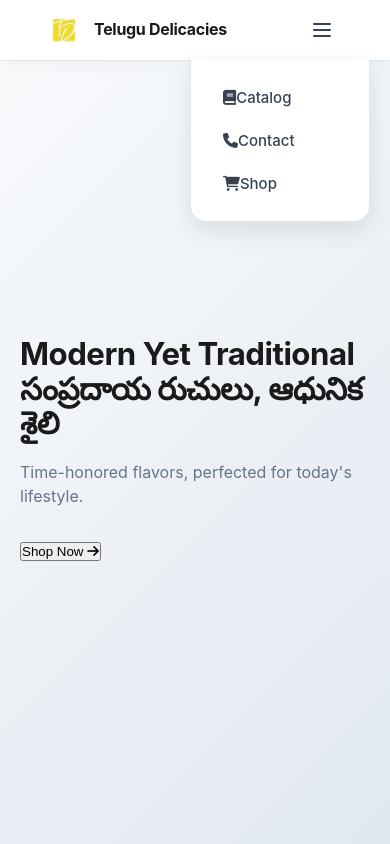
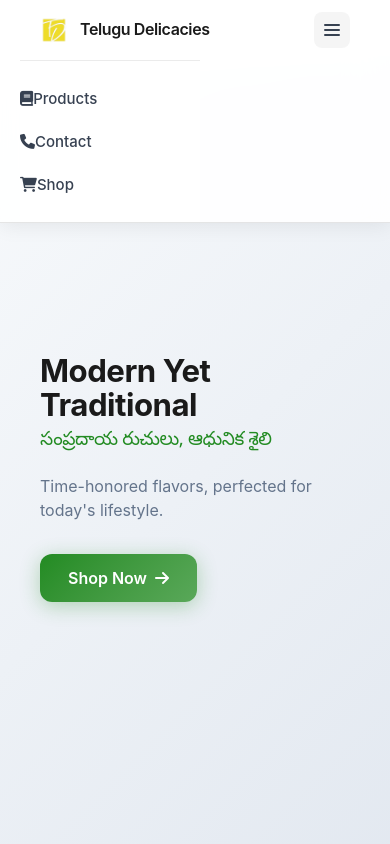
Before and after one commit to TeluguDelicacies/TD2, a website: page index.html in a window 390 px wide. Both pictures are taken after a click on the button "Toggle navigation menu". Shown: the top 844 px of the page. Drawn offline with Linux system fonts and the light colour scheme.

Commit message:
Align HTML and CSS files properly

```diff
--- a/index.html
+++ b/index.html
@@ -9,7 +9,7 @@
     <meta name="author" content="Telugu Delicacies">
 
     <!-- Page Title -->
-    <title>Telugu Delicacies - Modern Yet Treditional</title>
+    <title>Telugu Delicacies - Modern Yet Traditional</title>
 
     <!-- External Stylesheets and Fonts -->
     <link rel="stylesheet" href="styles.css">
@@ -23,15 +23,14 @@
     <!--
     ========================================
     HEADER SECTION
-    Fixed navigation header with logo and navigation buttons
+    Modern transparent header with navigation
     ========================================
     -->
     <header class="header">
-        <div class="container">
+        <div class="header-container">
             <div class="header-content">
                 <!-- Logo and Brand Information -->
                 <div class="logo-section">
-                    <!-- Logo image with fallback -->
                     <img src="./images/logo.png" alt="Telugu Delicacies Logo" class="logo" onerror="this.style.display='none'; this.nextElementSibling.style.display='block';">
                     <!-- Fallback logo if image fails to load -->
                     <div class="logo-fallback" style="display: none;">
@@ -51,7 +50,7 @@
                     <button class="nav-btn" onclick="scrollToSection('call-us')" aria-label="Contact us">
                         Contact
                     </button>
-                    <button class="nav-btn cta" onclick="window.open('sales.html', '_blank')" aria-label="Visit our online shop">
+                    <button class="nav-btn nav-btn-cta" onclick="window.open('sales.html', '_blank')" aria-label="Visit our online shop">
                         Shop Now
                     </button>
                 </nav>
@@ -67,7 +66,7 @@
             <!-- Mobile Navigation Menu -->
             <nav class="mobile-nav" id="mobileNav">
                 <button class="nav-btn mobile-nav-btn" onclick="scrollToSection('products'); closeMobileMenu()" aria-label="View product catalog">
-                    <i class="fas fa-book"></i> Catalog
+                    <i class="fas fa-book"></i> Products
                 </button>
                 <button class="nav-btn mobile-nav-btn" onclick="scrollToSection('call-us'); closeMobileMenu()" aria-label="Call us directly">
                     <i class="fas fa-phone"></i> Contact
@@ -82,10 +81,11 @@
     <!--
     ========================================
     HERO SECTION
-    Main banner with modern design
+    Modern clean hero with gradient background
     ========================================
     -->
     <section class="hero">
+        <div class="hero-container">
             <div class="hero-content">
                 <h2 class="hero-title">
                     Modern Yet Traditional
@@ -96,6 +96,7 @@
                 <button class="hero-cta" onclick="window.open('sales.html', '_blank')">
                     Shop Now <i class="fas fa-arrow-right"></i>
                 </button>
+            </div>
         </div>
     </section>
 
--- a/styles.css
+++ b/styles.css
@@ -291,26 +291,38 @@ h6 {
 
 /*
 ========================================
-HEADER STYLES - MODERN CLEAN DESIGN
-Fixed navigation header inspired by modern AI websites
-Clean, minimal, transparent design
+MODERN TRANSPARENT HEADER DESIGN
+Clean, minimal design inspired by themindloom.app
+Transparent with glassmorphism effect
 ========================================
 */
 .header {
-    background: rgba(255, 255, 255, 0.9);
+    background: rgba(255, 255, 255, 0.8);
     backdrop-filter: blur(20px);
     -webkit-backdrop-filter: blur(20px);
-    border-bottom: 1px solid rgba(0, 0, 0, 0.1);
-    color: #1a1a1a;
+    border-bottom: 1px solid rgba(0, 0, 0, 0.08);
     padding: 0;
     position: fixed;
     top: 0;
     width: 100%;
     z-index: 1000;
-    box-shadow: 0 1px 20px rgba(0, 0, 0, 0.05);
+    box-shadow: 0 2px 20px rgba(0, 0, 0, 0.08);
     transition: all 0.3s ease;
-    transform: translateY(0);
-    opacity: 1;
+}
+
+/* Enhanced scroll effect */
+.header.scrolled {
+    background: rgba(255, 255, 255, 0.9);
+    backdrop-filter: blur(25px);
+    -webkit-backdrop-filter: blur(25px);
+    box-shadow: 0 4px 30px rgba(0, 0, 0, 0.12);
+}
+
+/* Header container for proper centering */
+.header-container {
+    max-width: 1200px;
+    margin: 0 auto;
+    padding: 0 32px;
 }
 
 /* Header content layout */
@@ -318,40 +330,56 @@ Clean, minimal, transparent design
     display: flex;
     justify-content: space-between;
     align-items: center;
-    padding: 16px 32px;
-    max-width: 1200px;
-    margin: 0 auto;
+    height: 72px;
 }
 
 /* Logo section with brand information */
 .logo-section {
     display: flex;
     align-items: center;
-    gap: 16px;
+    gap: 12px;
 }
 
 /* Main logo image */
 .logo {
-    width: 32px;
-    height: 32px;
+    width: 28px;
+    height: 28px;
     object-fit: cover;
-    border-radius: 6px;
+    border-radius: 4px;
 }
 
-/* Brand name styling - Modern clean typography */
+/* Logo fallback */
+.logo-fallback {
+    display: none;
+}
+
+.logo-text {
+    width: 28px;
+    height: 28px;
+    background: var(--color-primary-green);
+    color: white;
+    border-radius: 4px;
+    display: flex;
+    align-items: center;
+    justify-content: center;
+    font-weight: 600;
+    font-size: 12px;
+}
+
+/* Brand name - modern clean typography */
 .brand-name {
     font-family: var(--font-primary);
-    font-size: 18px;
-    font-weight: 700;
+    font-size: 20px;
+    font-weight: 600;
     color: #1a1a1a;
-    letter-spacing: -0.3px;
+    letter-spacing: -0.4px;
     margin: 0;
 }
 
-/* Desktop Navigation - Modern button style */
+/* Desktop Navigation */
 .nav-buttons {
     display: flex;
-    gap: 12px;
+    gap: 8px;
     align-items: center;
 }
 
@@ -378,7 +406,6 @@ Clean, minimal, transparent design
 .nav-btn {
     background: transparent;
     border: none;
-    color: #6b7280;
     padding: 8px 16px;
     border-radius: 8px;
     font-family: var(--font-primary);
@@ -386,59 +413,251 @@ Clean, minimal, transparent design
     font-weight: 500;
     cursor: pointer;
     transition: all 0.3s ease;
-    text-decoration: none;
     display: inline-flex;
     align-items: center;
     white-space: nowrap;
+    color: #374151;
+    border: 1px solid transparent;
 }
 
 .nav-btn:hover {
     color: #1a1a1a;
-    background: rgba(0, 0, 0, 0.05);
+    background: rgba(0, 0, 0, 0.04);
+    border-color: rgba(0, 0, 0, 0.08);
 }
 
-/* Shop Now CTA Button */
-.nav-btn.cta {
+/* CTA Button - Shop Now */
+.nav-btn-cta {
     background: linear-gradient(135deg, var(--color-primary-green), var(--color-secondary-green));
     color: white;
     font-weight: 600;
-    padding: 10px 20px;
+    border: none;
 }
 
-.nav-btn.cta:hover {
-    background: linear-gradient(135deg, #1e7e1e, var(--color-primary-green));
+.nav-btn-cta:hover {
+    background: linear-gradient(135deg, var(--color-green-hover), var(--color-primary-green));
     transform: translateY(-1px);
-    box-shadow: 0 4px 12px rgba(34, 139, 34, 0.25);
+    box-shadow: 0 6px 20px rgba(34, 139, 34, 0.3);
+    color: white;
 }
 
-/* Hamburger button - simplified for mobile */
+/* Hamburger button */
 .hamburger-btn {
-    background: none;
+    background: rgba(0, 0, 0, 0.04);
     border: none;
-    padding: 6px;
+    padding: 8px;
     width: 36px;
     height: 36px;
     border-radius: 8px;
     cursor: pointer;
-    display: flex;
+    display: none;
     flex-direction: column;
     justify-content: center;
     align-items: center;
-    gap: 4px;
+    gap: 3px;
+    transition: all 0.3s ease;
+}
+
+.hamburger-btn:hover {
+    background: rgba(0, 0, 0, 0.08);
 }
 
 .hamburger-line {
-    width: 18px;
+    width: 16px;
     height: 2px;
     background: #374151;
-    border-radius: 1px;
+    border-radius: 2px;
     transition: all 0.3s ease;
 }
 
 /* Mobile Navigation Menu */
 .mobile-nav {
     display: none;
+    width: 100%;
+    background: rgba(255, 255, 255, 0.95);
+    backdrop-filter: blur(10px);
+    -webkit-backdrop-filter: blur(10px);
+    border-top: 1px solid rgba(0, 0, 0, 0.08);
+    padding: 16px 0;
+}
+
+.mobile-nav.show {
+    display: block;
+}
+
+/* Mobile navigation button */
+.mobile-nav-btn {
+    width: 100%;
+    padding: 12px 0;
+    border: none;
+    background: transparent;
+    text-align: center;
+    color: #374151;
+    font-weight: 500;
+    cursor: pointer;
+    transition: all 0.3s ease;
+}
+
+.mobile-nav-btn:hover {
+    color: #1a1a1a;
+    background: rgba(0, 0, 0, 0.04);
+}
+
+/* Mobile responsive */
+@media (max-width: 767px) {
+    .nav-buttons {
+        display: none;
+    }
+
+    .hamburger-btn {
+        display: flex;
+    }
+
+    .header-container {
+        padding: 0 20px;
+    }
+
+    .header-content {
+        height: 60px;
+    }
+
+    .brand-name {
+        font-size: 18px;
+    }
+
+    .logo {
+        width: 24px;
+        height: 24px;
+    }
+
+    .logo-text {
+        width: 24px;
+        height: 24px;
+        font-size: 10px;
+    }
+}
+
+/*
+========================================
+MODERN HERO SECTION
+Clean gradient background, no image
+Bold typography with proper hierarchy
+========================================
+*/
+.hero {
     position: absolute;
+    top: 0;
+    left: 0;
+    width: 100%;
+    height: 100vh;
+    background: linear-gradient(135deg, #f8fafc 0%, #e2e8f0 100%);
+    display: flex;
+    align-items: center;
+    overflow: hidden;
+}
+
+/* Hero container for proper centering */
+.hero-container {
+    max-width: 1200px;
+    margin: 0 auto;
+    padding: 0 32px;
+    width: 100%;
+}
+
+.hero-content {
+    padding-top: 80px;
+    max-width: 600px;
+}
+
+.hero-title {
+    font-family: var(--font-primary);
+    font-size: clamp(36px, 6vw, 64px);
+    font-weight: 700;
+    line-height: 1.1;
+    margin-bottom: 24px;
+    color: #1a1a1a;
+    letter-spacing: -1px;
+}
+
+.telugu-subtitle {
+    font-family: var(--font-telugu);
+    font-size: 0.6em;
+    font-weight: 500;
+    color: var(--color-primary-green);
+    display: block;
+    margin-top: 8px;
+    line-height: 1.3;
+}
+
+.hero-subtitle {
+    font-family: var(--font-primary);
+    font-size: clamp(18px, 3vw, 22px);
+    font-weight: 400;
+    line-height: 1.5;
+    margin-bottom: 32px;
+    color: #64748b;
+    max-width: 480px;
+}
+
+/* Hero CTA Button */
+.hero-cta {
+    background: linear-gradient(135deg, var(--color-primary-green), var(--color-secondary-green));
+    color: white;
+    border: none;
+    padding: 16px 32px;
+    border-radius: 12px;
+    font-family: var(--font-primary);
+    font-size: 18px;
+    font-weight: 600;
+    cursor: pointer;
+    transition: all 0.3s ease;
+    display: inline-flex;
+    align-items: center;
+    gap: 8px;
+    box-shadow: 0 4px 20px rgba(34, 139, 34, 0.3);
+}
+
+.hero-cta:hover {
+    background: linear-gradient(135deg, var(--color-green-hover), var(--color-primary-green));
+    transform: translateY(-2px);
+    box-shadow: 0 8px 30px rgba(34, 139, 34, 0.4);
+}
+
+.hero-cta i {
+    font-size: 16px;
+    transition: transform 0.3s ease;
+}
+
+.hero-cta:hover i {
+    transform: translateX(4px);
+}
+
+/* Mobile hero adjustments */
+@media (max-width: 767px) {
+    .hero-container {
+        padding: 0 20px;
+    }
+
+    .hero-content {
+        padding-top: 60px;
+        text-align: center;
+    }
+
+    .hero-title {
+        font-size: clamp(28px, 8vw, 40px);
+        margin-bottom: 20px;
+    }
+
+    .hero-subtitle {
+        font-size: clamp(16px, 4vw, 18px);
+        margin-bottom: 28px;
+    }
+
+    .hero-cta {
+        padding: 14px 28px;
+        font-size: 16px;
+    }
+}
     top: 100%;
     right: 0;
     left: auto;
```
Lines whose indentation alone changed are shown as unchanged.
